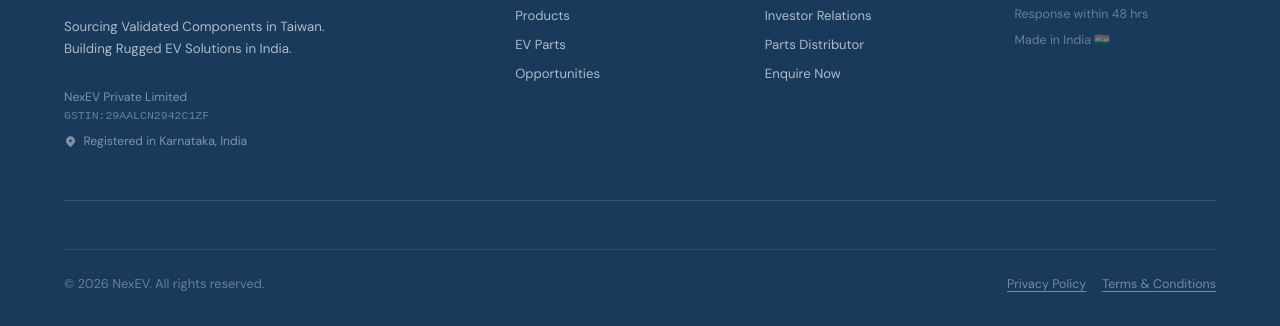
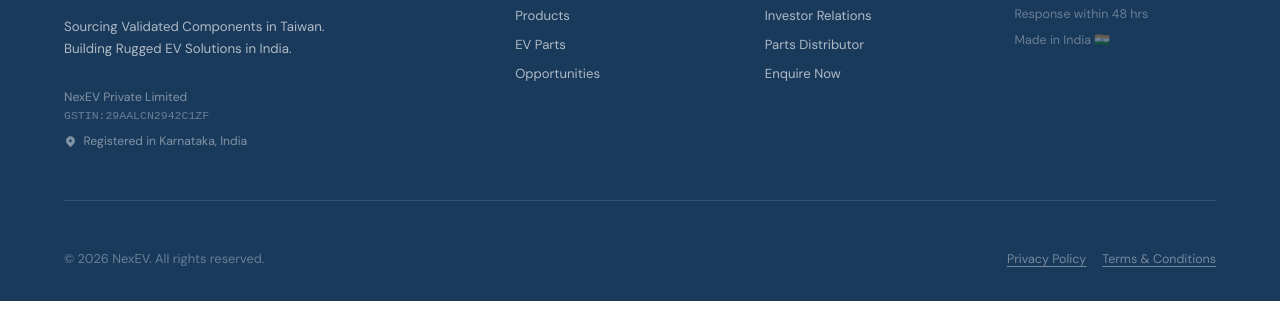
Before and after one commit to srikanthka/nexev, a plain HTML site: page index.html in a window 1280 px wide. Shown: the part 6863-7189 px from the top of the page. After the commit the page ends 7164 px from the top, so only its background shows below. Drawn offline with Linux system fonts and the light colour scheme.

Commit message:
Update index.html
Footer line is removed

```diff
--- a/index.html
+++ b/index.html
@@ -1037,7 +1037,7 @@
         <span>Made in India 🇮🇳</span>
       </div>
     </div>
-    <hr class="footer-hr" />
+    <!--<hr class="footer-hr" /> -->
     <div class="footer-bottom">
       <p>&copy; 2026 NexEV. All rights reserved.</p>
       <div class="footer-legal-row">
```
